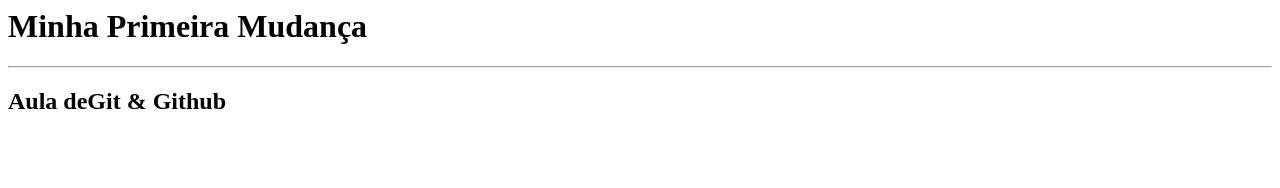
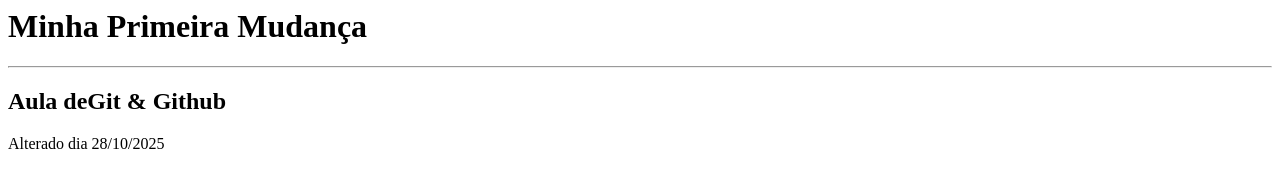
Before and after one commit to Flavio1816/PW1, a plain HTML site: page index.html in a window 1280 px wide. Drawn offline with Linux system fonts and the light colour scheme.

Commit message:
Update index.html

```diff
--- a/index.html
+++ b/index.html
@@ -8,6 +8,7 @@
 	<h1>Minha Primeira Mudança</h1>
 	<hr/>
 	<h2>Aula deGit & Github</h2>
+	<p> Alterado dia 28/10/2025 </p>
 
 </body>
 </html>
```
